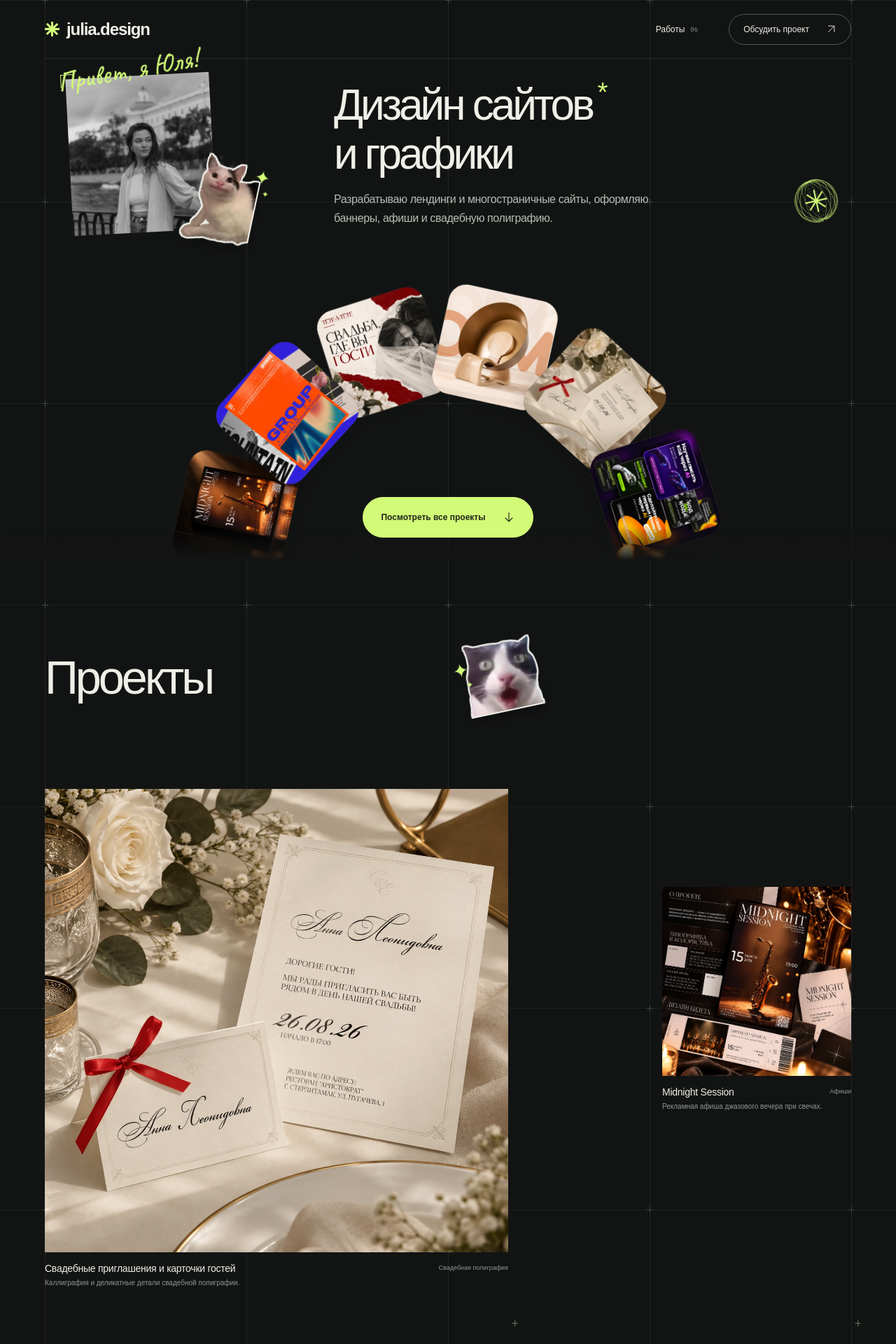
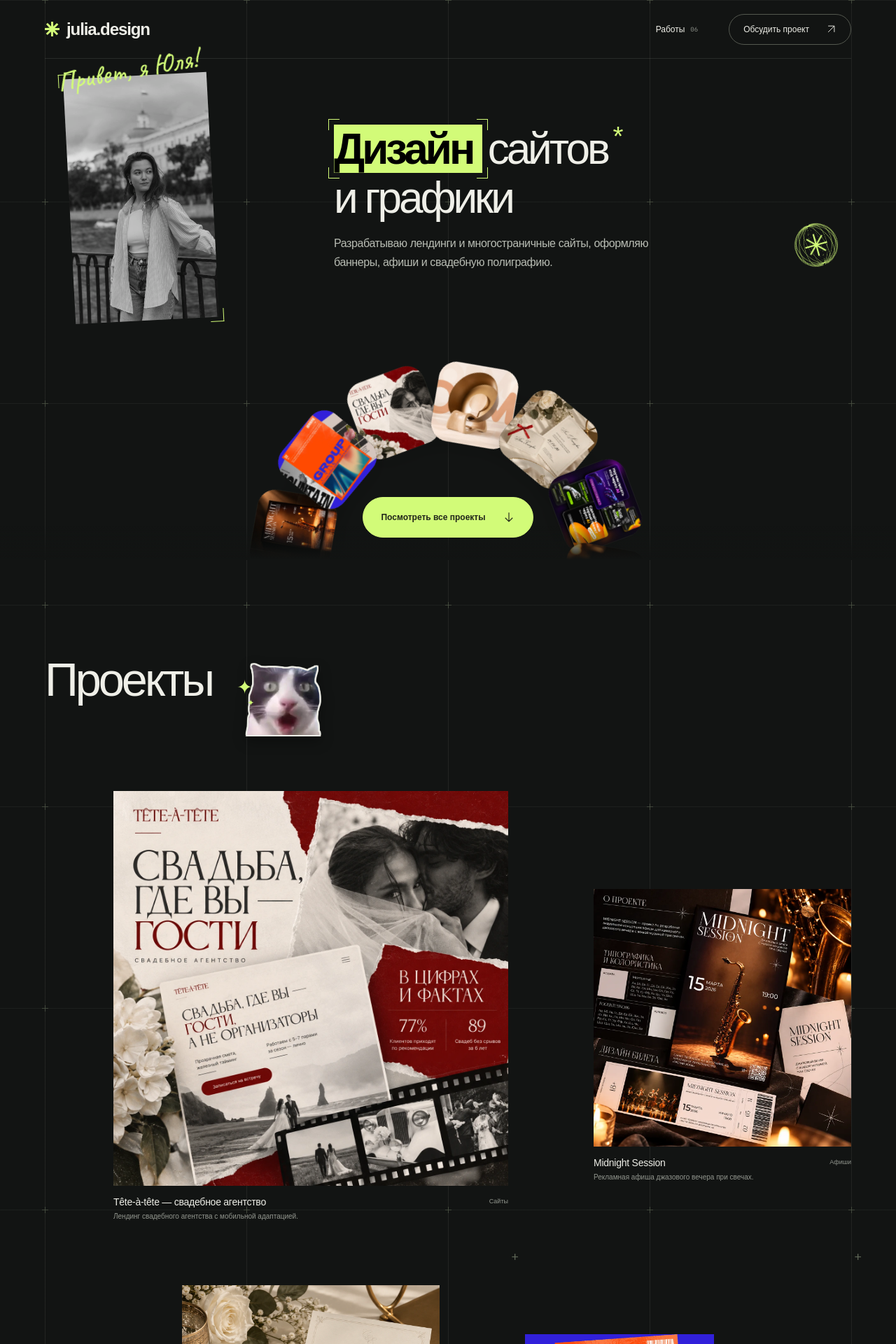
Before and after one commit to 7evenUp/Julie-Portfolio, a Next.js app: page / in a window 1280 px wide. Shown: the top 1920 px of the page at 70% size. Built offline with nearby package versions, Linux system fonts and the light colour scheme; no server answers; grey boxes are pictures that could not be loaded.

Commit message:
improved UI a lot

```diff
--- a/src/app/sections/hero.tsx
+++ b/src/app/sections/hero.tsx
@@ -18,7 +18,7 @@ const Hero = () => {
           <span className="absolute -top-[26px] -left-[18px] z-2 -rotate-10 font-handwriting text-[clamp(34px,3vw,48px)] leading-none font-medium whitespace-nowrap text-accent">
             Привет, я Юля!
           </span>
-          <div className="relative h-[clamp(200px,28svh,300px)] w-full -rotate-3 bg-[#242724] transition-transform duration-550 hover:rotate-0">
+          <div className="relative h-87.5 w-full -rotate-3 bg-[#242724] transition-transform duration-550 hover:rotate-0">
             <Image
               className="h-full w-full object-cover object-[50%_34%] opacity-91 grayscale"
               src={site.portrait}
@@ -31,7 +31,6 @@ const Hero = () => {
             <span className="absolute -top-[7px] -left-[7px] size-[19px] border-t border-l border-accent" />
             <span className="absolute -right-[7px] -bottom-[7px] size-[19px] border-r border-b border-accent" />
           </div>
-          <CatSticker cat="polite" placement="portrait" />
           <AnimatedSticker
             sticker="hello"
             className="-top-2 -right-[85px] w-[72px] rotate-12 wide:-right-[105px] wide:w-[88px]"
@@ -43,9 +42,15 @@ const Hero = () => {
             id="hero-title"
             className="relative w-fit text-[clamp(56px,4.85vw,92px)] leading-[1.12] font-normal tracking-[-0.065em] whitespace-nowrap"
           >
-            {site.headline[0]}
-            <br />
-            {site.headline[1]}
+            <span className="relative mr-2 group bg-accent text-black font-bold">
+              Дизайн{" "}
+              <span className="absolute -left-2 -top-2 size-4 border-t border-l border-accent group-hover:scale-[115%] transition-transform" />
+              <span className="absolute -left-2 -bottom-2 size-4 border-b border-l border-accent group-hover:scale-[115%] transition-transform" />
+              <span className="absolute -right-2 -top-2 size-4 border-t border-r border-accent group-hover:scale-[115%] transition-transform" />
+              <span className="absolute -right-2 -bottom-2 size-4 border-b border-r border-accent group-hover:scale-[115%] transition-transform" />
+            </span>{" "}
+            сайтов
+            <br />и графики
             <span className="absolute -top-[0.13em] -right-[0.48em] inline-block text-[0.62em] text-accent">
               *
             </span>
--- a/src/app/sections/work.tsx
+++ b/src/app/sections/work.tsx
@@ -11,10 +11,10 @@ const Work = () => {
     >
       <AnimatedSticker
         sticker="work"
-        className="top-2 right-[20%] w-[76px] -rotate-12"
+        className="top-2 right-[23%] w-20 -rotate-12"
       />
 
-      <div className="relative mt-[37px] flex items-end justify-between">
+      <div className="relative mt-10 flex items-end justify-between">
         <CatSticker cat="surprised" placement="work" />
         <h2
           id="work-title"
--- a/src/components/cat-sticker.tsx
+++ b/src/components/cat-sticker.tsx
@@ -15,9 +15,7 @@ const cats = {
 }
 
 const placements = {
-  portrait:
-    "right-[-60px] -bottom-4 w-[clamp(90px,7.5vw,128px)] rotate-12 wide:right-[-70px]",
-  work: "left-[52%] -bottom-2 w-[clamp(100px,8.2vw,140px)] -rotate-12",
+  work: "left-1/4 -bottom-10 w-[clamp(100px,8.2vw,140px)]",
   about:
     "top-[70px] left-[132px] w-[clamp(100px,8.5vw,145px)] rotate-9 text-muted wide:left-[150px]",
   contact:
--- a/src/components/project-grid.tsx
+++ b/src/components/project-grid.tsx
@@ -11,15 +11,13 @@ import { cn } from "@/lib/cn"
 
 // Позиции закреплены за работами: размер и отступ не зависят от их типа.
 const projectLayouts: Record<string, string> = {
-  "wedding-stationery": "col-start-1 col-end-8 row-start-1",
+  "tete-a-tete": "col-start-2 col-end-8 row-start-1",
   "midnight-session":
-    "col-start-10 col-end-13 row-start-1 pt-[140px] wide:pt-[190px]",
-  "tete-a-tete": "col-start-2 col-end-7 row-start-2 pt-[90px]",
-  "poster-studies":
-    "col-start-8 col-end-13 row-start-2 pt-[210px] wide:pt-[240px]",
-  forma: "col-start-2 col-end-10 row-start-3 pt-[110px]",
-  "vibe-coding-banners":
-    "col-start-7 col-end-13 row-start-4 pt-[110px] wide:pt-[140px]",
+    "col-start-9 col-end-13 row-start-1 pt-[140px] wide:pt-[190px]",
+  "wedding-stationery": "col-start-3 col-end-7 row-start-2 pt-[90px]",
+  "poster-studies": "col-start-8 col-end-11 row-start-2 pt-40",
+  "vibe-coding-banners": "col-start-1 col-end-6 row-start-3 pt-20",
+  forma: "col-start-7 col-end-13 row-start-3 pt-40",
 }
 
 const ProjectCard = ({ project }: { project: Project }) => {
--- a/src/content/site.ts
+++ b/src/content/site.ts
@@ -3,7 +3,6 @@ export const site = {
   name: "Юля",
   brand: "julia.design",
   role: "Веб- и графический дизайнер",
-  headline: ["Дизайн сайтов", "и графики"],
   introduction:
     "Разрабатываю лендинги и многостраничные сайты, оформляю баннеры, афиши и свадебную полиграфию.",
   portrait: "/images/julie.jpg",
```
